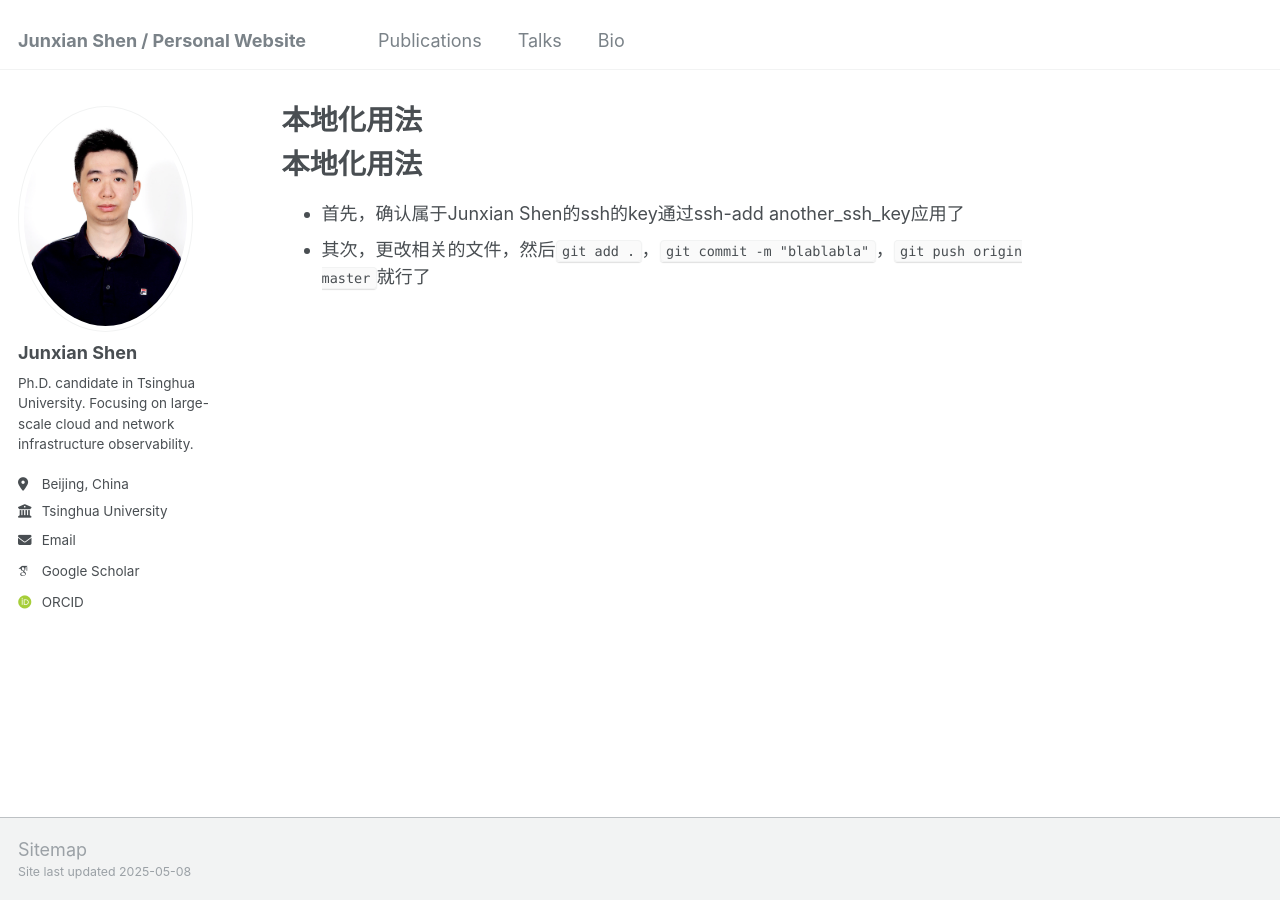
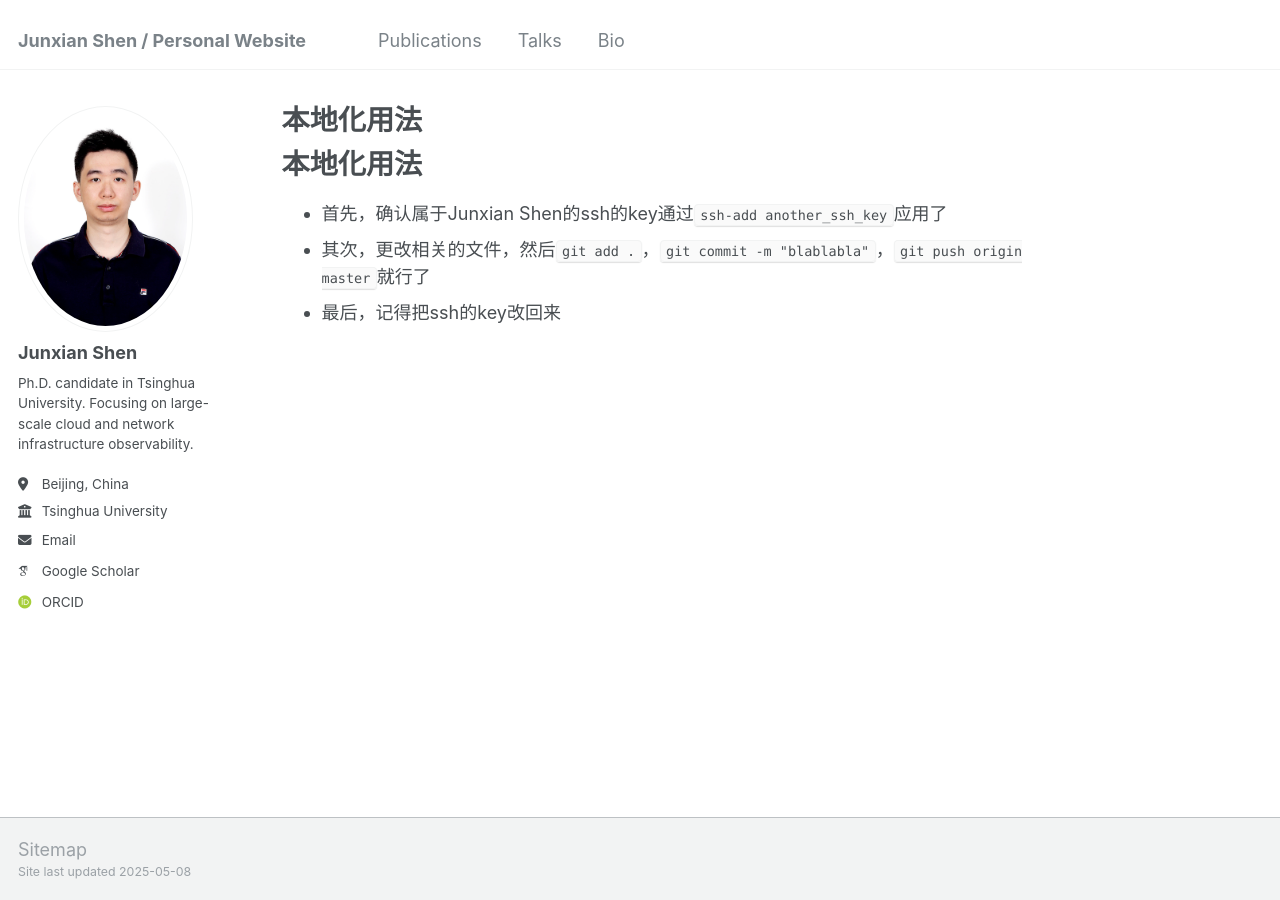
Before and after one commit to Junxian-Shen/Junxian-Shen.github.io, a Jekyll site: the page built from 用法.md, in a window 1280 px wide. Built offline with Jekyll 4.4.1, drawn with Linux system fonts in a browser that asks for light colours; some web fonts are replaced; our own code applies the rules of GitHub Pages for plain Markdown files.

Commit message:
Update usage to avoid forgetting (2)

```diff
--- a/用法.md
+++ b/用法.md
@@ -1,4 +1,5 @@
 # 本地化用法
 
-- 首先，确认属于Junxian Shen的ssh的key通过ssh-add another_ssh_key应用了
+- 首先，确认属于Junxian Shen的ssh的key通过`ssh-add another_ssh_key`应用了
 - 其次，更改相关的文件，然后`git add .`，`git commit -m "blablabla"`，`git push origin master`就行了
+- 最后，记得把ssh的key改回来
```
